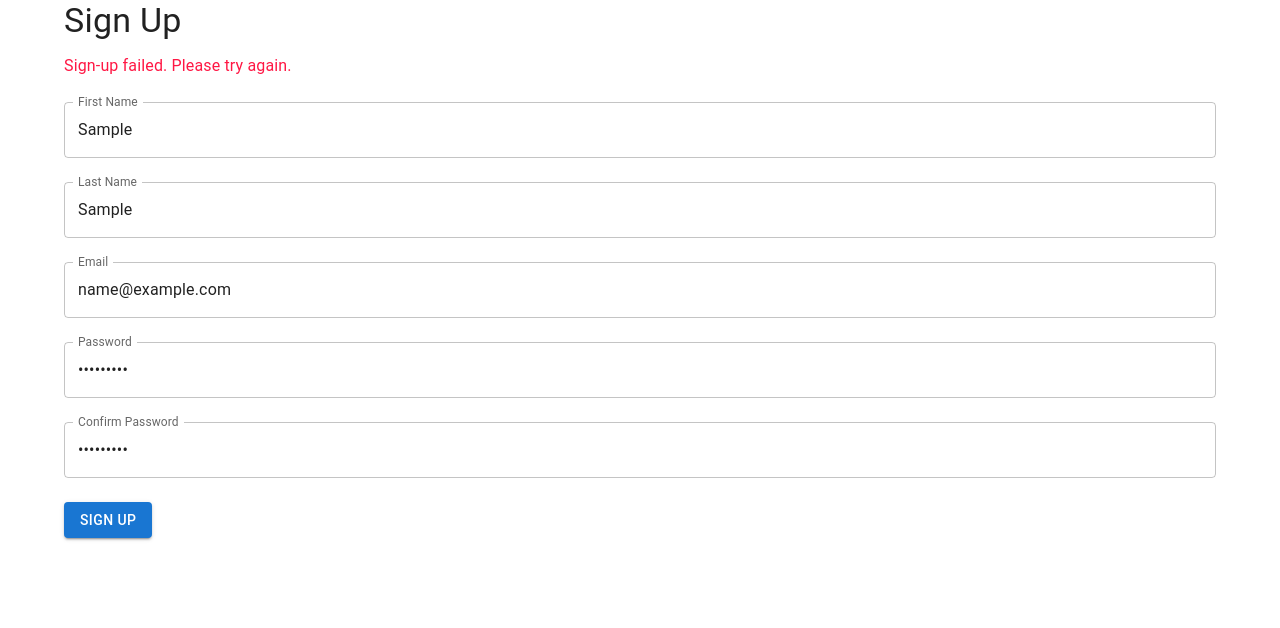
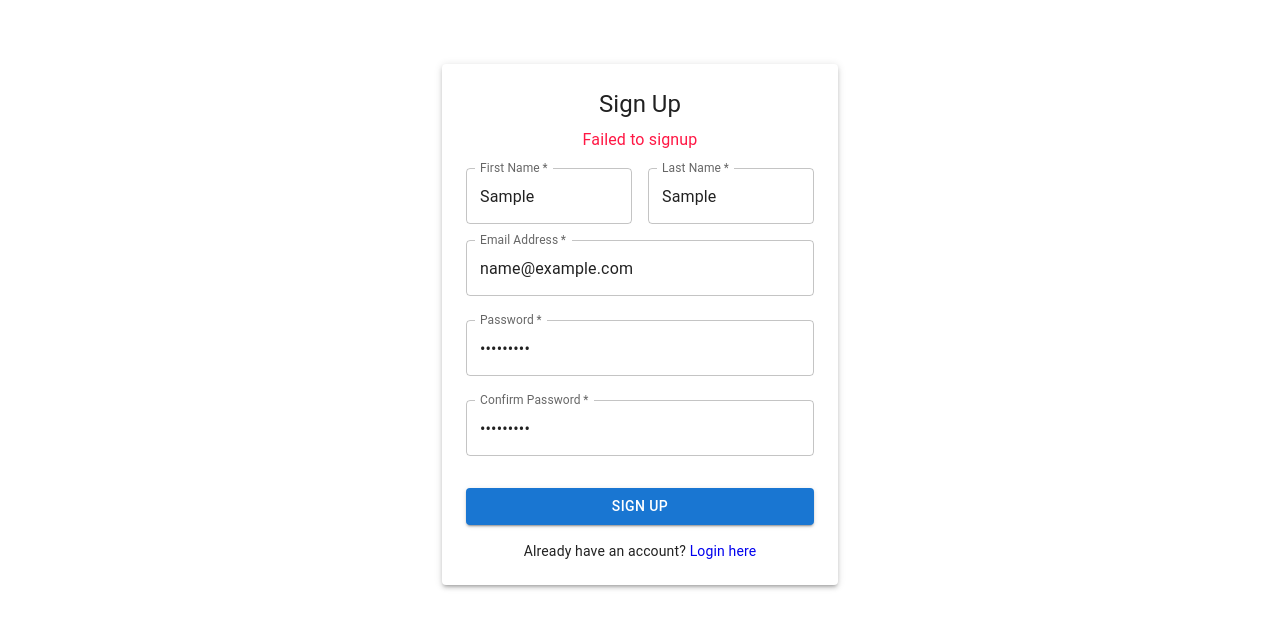
Before and after one commit to singhpradip/Full-Stack-TODO-App-client, a React (Vite) app: page /signup in a window 1280 px wide. Both pictures are taken after typing "Sample", "Sample", "name@example.com", "Sample123", "Sample123" into the empty fields and a click on the button "SIGN UP". Shown: the top 628 px of the page. Built offline with nearby package versions, Linux system fonts and the light colour scheme; no server answers.

Commit message:
signup with otp is added

```diff
--- a/src/pages/SignUpPage.tsx
+++ b/src/pages/SignUpPage.tsx
@@ -1,7 +1,18 @@
 import React, { useState } from "react";
-import { useNavigate } from "react-router-dom";
+import { useNavigate, Link } from "react-router-dom";
 import { useMutation } from "react-query";
-import { TextField, Button, Container, Typography, Box } from "@mui/material";
+import {
+  TextField,
+  Button,
+  Container,
+  Typography,
+  Box,
+  Grid,
+  Paper,
+  IconButton,
+} from "@mui/material";
+import ArrowBackIcon from "@mui/icons-material/ArrowBack";
+import { signup, verifyAccount } from "../services/authService";
 
 const SignUp: React.FC = () => {
   const navigate = useNavigate();
@@ -10,94 +21,289 @@ const SignUp: React.FC = () => {
   const [email, setEmail] = useState("");
   const [password, setPassword] = useState("");
   const [confirmPassword, setConfirmPassword] = useState("");
+  const [otp, setOtp] = useState("");
   const [error, setError] = useState("");
+  const [showVerification, setShowVerification] = useState(false);
+  const [formErrors, setFormErrors] = useState<{
+    firstName?: string;
+    lastName?: string;
+    email?: string;
+    password?: string;
+    confirmPassword?: string;
+    otp?: string;
+  }>({});
 
-  const mutation = useMutation();
-  // (signUpData: {
-  //   firstName: string;
-  //   lastName: string;
-  //   email: string;
-  //   password: string;
-  // }) => axios.post("/api/signup", signUpData)
-
-  const handleSubmit = async (e: React.FormEvent) => {
-    e.preventDefault();
-    if (password !== confirmPassword) {
-      setError("Passwords do not match");
-      return;
-    }
-    mutation.mutate(
-      { firstName, lastName, email, password },
+  const signupMutation = useMutation(
+    (signUpData: {
+      firstName: string;
+      lastName: string;
+      email: string;
+      password: string;
+    }) => signup(signUpData),
     {
       onSuccess: () => {
-          navigate("/login");
+        setShowVerification(true);
+        setError("");
       },
-        onError: (error) => {
+      onError: (error: any) => {
         console.error("Sign-up failed:", error);
-          setError("Sign-up failed. Please try again.");
+        setError(error.message);
       },
     }
   );
+
+  const verifyOtpMutation = useMutation((otp: string) => verifyAccount(otp), {
+    onSuccess: () => {
+      navigate("/");
+    },
+    onError: (error: any) => {
+      console.error("OTP verification failed:", error);
+      setError(error.message);
+    },
+  });
+
+  const validateForm = (): boolean => {
+    const errors: {
+      firstName?: string;
+      lastName?: string;
+      email?: string;
+      password?: string;
+      confirmPassword?: string;
+    } = {};
+
+    if (!firstName.trim()) {
+      errors.firstName = "First Name is required";
+    }
+
+    if (!lastName.trim()) {
+      errors.lastName = "Last Name is required";
+    }
+
+    if (!email.trim()) {
+      errors.email = "Email is required";
+    } else if (!validateEmail(email)) {
+      errors.email = "Invalid email format";
+    }
+
+    if (!password.trim()) {
+      errors.password = "Password is required";
+    } else if (password.length < 6) {
+      errors.password = "Password must be at least 6 characters long";
+    }
+
+    if (password !== confirmPassword) {
+      errors.confirmPassword = "Passwords do not match";
+    }
+
+    setFormErrors(errors);
+    return Object.keys(errors).length === 0;
+  };
+
+  const validateEmail = (email: string): boolean => {
+    return /^[^\s@]+@[^\s@]+\.[^\s@]+$/.test(email);
+  };
+
+  const handleSignUp = async (e: React.FormEvent) => {
+    e.preventDefault();
+    if (validateForm()) {
+      setError("");
+      signupMutation.mutate({ firstName, lastName, email, password });
+    }
+  };
+
+  const handleVerifyOtp = async (e: React.FormEvent) => {
+    e.preventDefault();
+    const otpRegex = /^\d{6}$/;
+    if (!otp.match(otpRegex)) {
+      setFormErrors((prevErrors) => ({
+        ...prevErrors,
+        otp: "OTP must be a 6-digit number",
+      }));
+      return;
+    }
+
+    setFormErrors((prevErrors) => ({
+      ...prevErrors,
+      otp: "",
+    }));
+
+    verifyOtpMutation.mutate(otp);
+  };
+
+  const handleGoBack = () => {
+    setShowVerification(false);
+    setOtp(""); // Clear OTP field when going back
+    setError(""); // Clear any existing error messages
+    setFormErrors({}); // Clear form errors
   };
 
   return (
-    <Container>
-      <Typography variant="h4" component="h1" gutterBottom>
+    <Container component="main" maxWidth="xs">
+      <Paper elevation={3} sx={{ padding: 3, marginTop: 8 }}>
+        {!showVerification ? (
+          <>
+            <Typography component="h1" variant="h5" align="center" gutterBottom>
               Sign Up
             </Typography>
             {error && (
-        <Typography color="error" variant="body1">
+              <Typography
+                color="error"
+                variant="body1"
+                align="center"
+                gutterBottom
+              >
                 {error}
               </Typography>
             )}
-      <Box component="form" onSubmit={handleSubmit} noValidate sx={{ mt: 1 }}>
+            <Box
+              component="form"
+              onSubmit={handleSignUp}
+              noValidate
+              sx={{ mt: 2 }}
+            >
+              <Grid container spacing={2}>
+                <Grid item xs={12} sm={6}>
                   <TextField
                     label="First Name"
                     fullWidth
-          margin="normal"
+                    autoFocus
+                    onChange={(e) => setFirstName(e.target.value)}
                     value={firstName}
-          onChange={(e) => setFirstName(e.target.value)}
+                    error={!!formErrors.firstName}
+                    helperText={formErrors.firstName}
+                    required
                   />
+                </Grid>
+                <Grid item xs={12} sm={6}>
                   <TextField
                     label="Last Name"
                     fullWidth
-          margin="normal"
+                    onChange={(e) => setLastName(e.target.value)}
                     value={lastName}
-          onChange={(e) => setLastName(e.target.value)}
+                    error={!!formErrors.lastName}
+                    helperText={formErrors.lastName}
+                    required
                   />
+                </Grid>
+              </Grid>
               <TextField
-          label="Email"
+                label="Email Address"
                 type="email"
                 fullWidth
                 margin="normal"
+                onChange={(e) => setEmail(e.target.value)}
                 value={email}
-          onChange={(e) => setEmail(e.target.value)}
+                error={!!formErrors.email}
+                helperText={formErrors.email}
+                required
               />
               <TextField
                 label="Password"
                 type="password"
                 fullWidth
                 margin="normal"
+                onChange={(e) => setPassword(e.target.value)}
                 value={password}
-          onChange={(e) => setPassword(e.target.value)}
+                error={!!formErrors.password}
+                helperText={formErrors.password}
+                required
               />
               <TextField
                 label="Confirm Password"
                 type="password"
                 fullWidth
                 margin="normal"
+                onChange={(e) => setConfirmPassword(e.target.value)}
                 value={confirmPassword}
-          onChange={(e) => setConfirmPassword(e.target.value)}
+                error={!!formErrors.confirmPassword}
+                helperText={formErrors.confirmPassword}
+                required
               />
               <Button
                 type="submit"
+                fullWidth
                 variant="contained"
                 color="primary"
+                sx={{ mt: 3, mb: 2 }}
+                disabled={signupMutation.isLoading}
+              >
+                {signupMutation.isLoading ? "Signing Up..." : "Sign Up"}
+              </Button>
+              <Grid container justifyContent="center">
+                <Grid item>
+                  <Typography variant="body2">
+                    Already have an account?{" "}
+                    <Link to="/login" style={{ textDecoration: "none" }}>
+                      Login here
+                    </Link>
+                  </Typography>
+                </Grid>
+              </Grid>
+            </Box>
+          </>
+        ) : (
+          <>
+            <Box sx={{ position: "relative" }}>
+              <IconButton
+                onClick={handleGoBack}
+                sx={{ position: "absolute", left: 0, top: 0 }}
+              >
+                <ArrowBackIcon />
+              </IconButton>
+              <Typography
+                component="h1"
+                variant="h5"
+                align="center"
+                gutterBottom
+              >
+                Verify OTP
+              </Typography>
+            </Box>
+            {error && (
+              <Typography
+                color="error"
+                variant="body1"
+                align="center"
+                gutterBottom
+              >
+                {error}
+              </Typography>
+            )}
+            <Box
+              component="form"
+              onSubmit={handleVerifyOtp}
+              noValidate
               sx={{ mt: 2 }}
             >
-          Sign Up
+              <TextField
+                label="Enter OTP"
+                type="text"
+                fullWidth
+                autoFocus
+                margin="normal"
+                onChange={(e) => setOtp(e.target.value)}
+                value={otp}
+                error={!!formErrors.otp}
+                helperText={formErrors.otp}
+                required
+              />
+              <Button
+                type="submit"
+                fullWidth
+                variant="contained"
+                color="primary"
+                sx={{ mt: 3, mb: 2 }}
+                disabled={verifyOtpMutation.isLoading}
+              >
+                {verifyOtpMutation.isLoading ? "Verifying..." : "Verify OTP"}
               </Button>
+              <Typography variant="body2" align="center">
+                {/* Didn't receive OTP? <Link>Resend OTP</Link> */}
+              </Typography>
             </Box>
+          </>
+        )}
+      </Paper>
     </Container>
   );
 };
--- a/src/services/authService.ts
+++ b/src/services/authService.ts
@@ -37,6 +37,44 @@ export const login = async ({
   }
 };
 
+
+export const signup = async ({
+  firstName,
+  lastName,
+  email,
+  password,
+}: {
+  firstName: string;
+  lastName: string;
+  email: string;
+  password: string;
+}) => {
+  try {
+    const response = await axiosInstance.post("/auth/register", {
+      firstName,
+      lastName,
+      email,
+      password,
+    });
+    return response.data;
+  } catch (error: any) {
+    throw new Error(error.response?.data?.message || "Failed to signup");
+  }
+};
+
+export const verifyAccount = async (otp: string) => {
+  try {
+    const response = await axiosInstance.post("/auth/register/verify-account", {
+      otp,
+    });
+    return response.data;
+  } catch (error: any) {
+    throw new Error(
+      error.response?.data?.message || "Failed to verify account"
+    );
+  }
+};
+
 export const updateUser = async (updatedData: Partial<UserData>) => {
   try {
     const response = await axiosInstance.put("/user/update", updatedData);
```
Also changed, not shown: src/pages/LoginPage.tsx (+68 -8 lines). Lines whose indentation alone changed are shown as unchanged.
